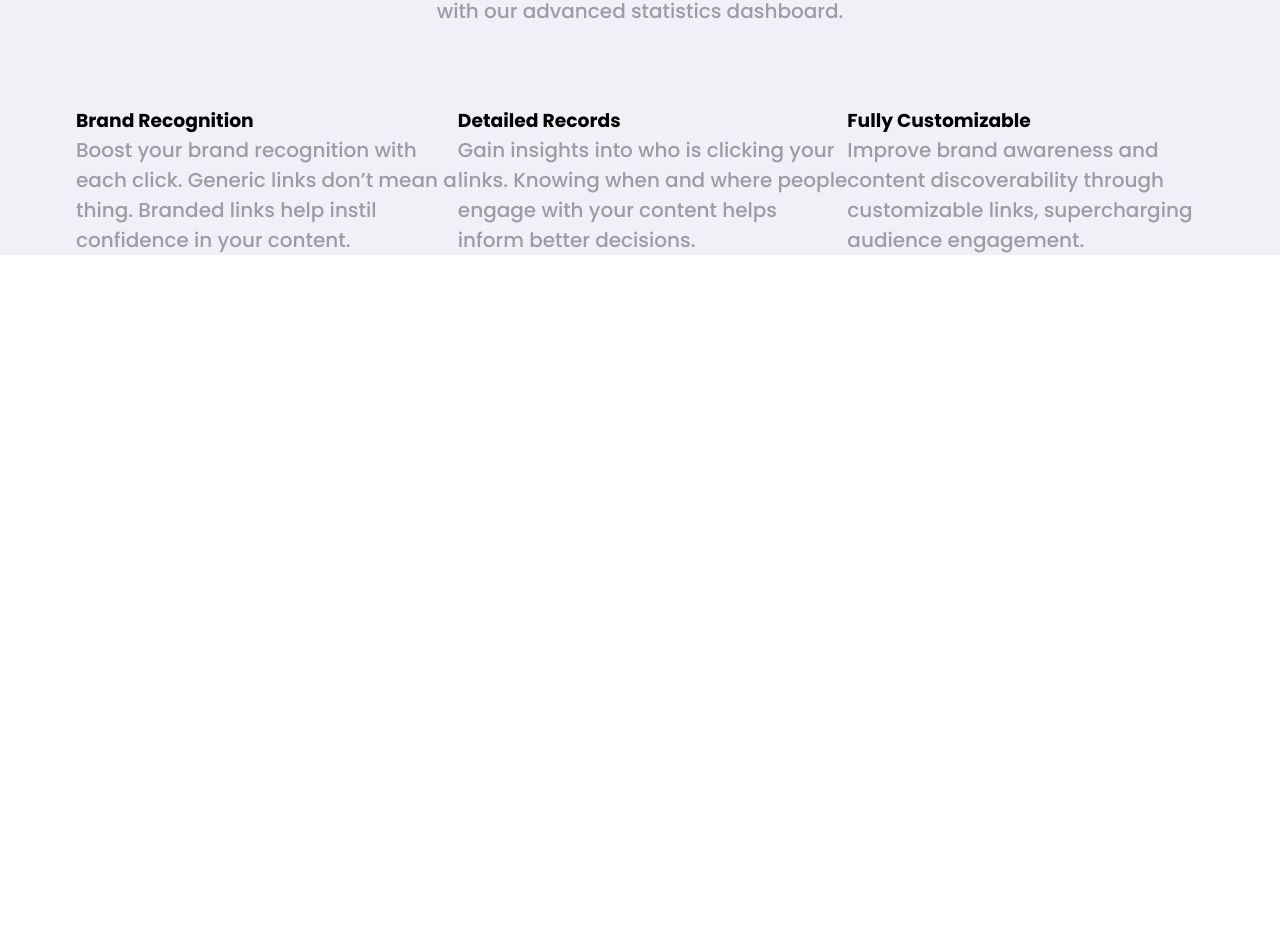
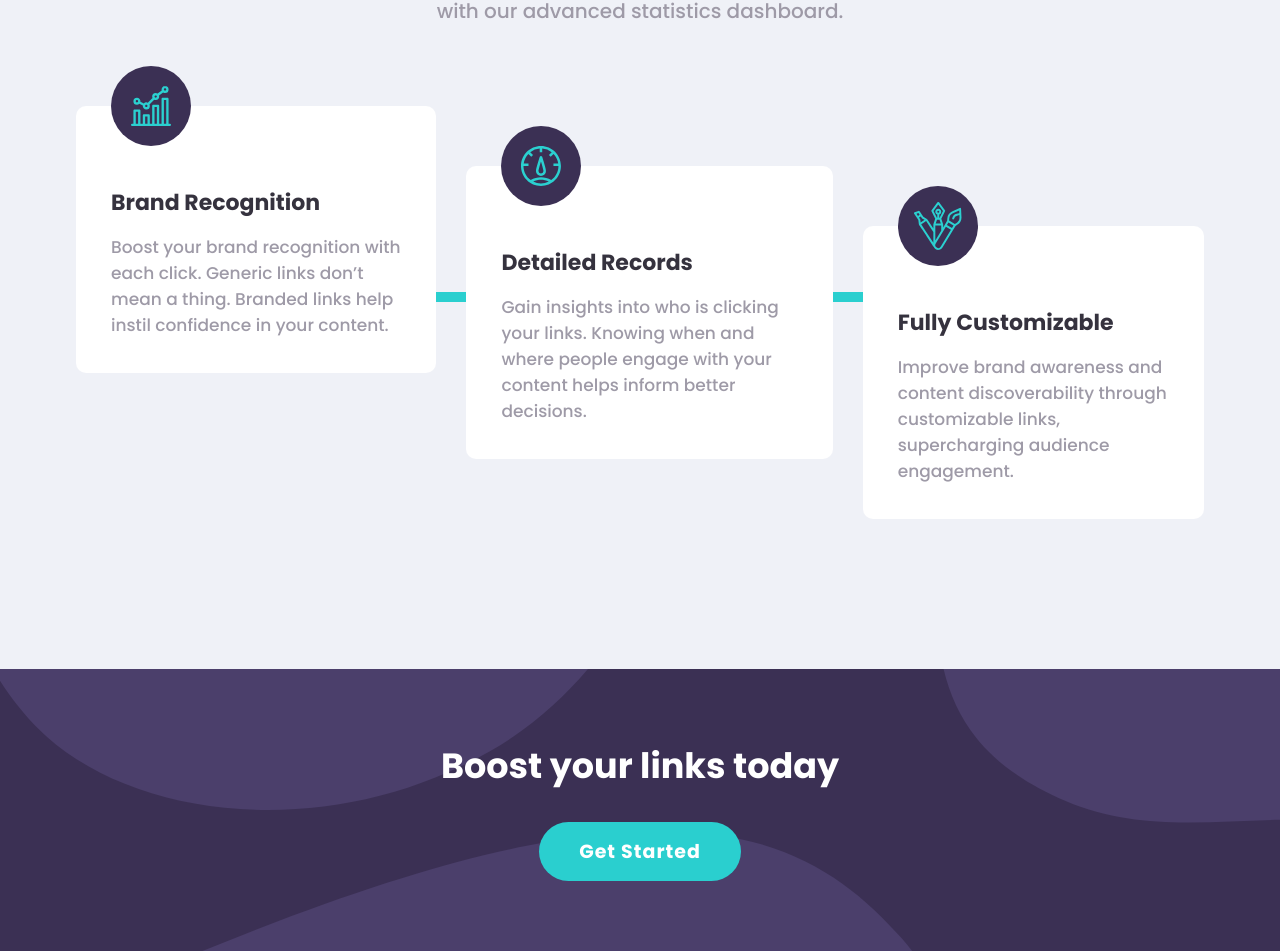
Before and after one commit to r-kocjan/Shortly, a React (Create React App) app: page / in a window 1280 px wide. Shown: the part 1296-2247 px from the top of the page. Before the commit the page ends 1551 px from the top, so only its background shows below. Built offline with nearby package versions, Linux system fonts and the light colour scheme.

Commit message:
Finished main section

```diff
--- a/src/App.css
+++ b/src/App.css
@@ -39,6 +39,14 @@
   color: var(--very-dark-blue);
   margin-bottom: 1.5rem;
 }
+.heading-3 {
+  font-size: 2.2rem;
+  margin-bottom: 1.5rem;
+  color: var(--very-dark-blue);
+}
+.white {
+  color: #fff;
+}
 .paragraph {
   font-size: 2.2rem;
   width: 50%;
--- a/src/App.js
+++ b/src/App.js
@@ -1,4 +1,5 @@
 import "./App.css";
+import Boost from "./components/Boost";
 import Header from "./components/Header";
 import Hero from "./components/Hero";
 import Main from "./components/Main";
@@ -9,6 +10,7 @@ function App() {
       <Header />
       <Hero />
       <Main />
+      <Boost />
     </div>
   );
 }
--- /dev/null
+++ b/src/components/Boost.js
@@ -0,0 +1,30 @@
+import React from "react";
+import styled from "styled-components";
+const Boost = () => {
+  return (
+    <Full>
+      <Container>
+        <h2 className="heading-2 white">Boost your links today</h2>
+        <button className="button button-cyan button-big">Get Started</button>
+      </Container>
+    </Full>
+  );
+};
+
+const Full = styled.div`
+  padding: 7rem;
+  background-color: var(--dark-violet);
+  background-image: url("/images/bg-boost-desktop.svg");
+  background-size: cover;
+  background-repeat: no-repeat;
+`;
+const Container = styled.section`
+  width: 1128px;
+  margin: 0 auto;
+  text-align: center;
+  h2 {
+    margin-bottom: 3rem;
+  }
+`;
+
+export default Boost;
--- a/src/components/Main.js
+++ b/src/components/Main.js
@@ -18,6 +18,9 @@ const Main = () => {
         </p>
         <Cards>
           <div className="card">
+            <div className="icon">
+              <img src="/images/icon-brand-recognition.svg" alt="recognition" />
+            </div>
             <h3 className="heading-3">Brand Recognition</h3>
             <p className="paragraph">
               Boost your brand recognition with each click. Generic links don’t
@@ -26,6 +29,9 @@ const Main = () => {
             </p>
           </div>
           <div className="card">
+            <div className="icon">
+              <img src="/images/icon-detailed-records.svg" alt="records" />
+            </div>
             <h3 className="heading-3">Detailed Records</h3>
             <p className="paragraph">
               Gain insights into who is clicking your links. Knowing when and
@@ -34,6 +40,9 @@ const Main = () => {
             </p>
           </div>
           <div className="card">
+            <div className="icon">
+              <img src="/images/icon-fully-customizable.svg" alt="custom" />
+            </div>
             <h3 className="heading-3">Fully Customizable</h3>
             <p className="paragraph">
               Improve brand awareness and content discoverability through
@@ -53,6 +62,7 @@ const Container = styled.section`
   width: 1128px;
   margin: 0 auto;
   text-align: center;
+  padding-bottom: 15rem;
   .results {
     margin-bottom: 5rem;
   }
@@ -63,7 +73,7 @@ const Container = styled.section`
 `;
 
 const Shorten = styled.div`
-  background-image: url("/images/bg-boost-desktop.svg");
+  background-image: url("/images/bg-shorten-desktop.svg");
   width: 100%;
   padding: 5.6rem 7rem;
   background-size: cover;
@@ -100,10 +110,51 @@ const Shorten = styled.div`
 const Cards = styled.div`
   display: flex;
   text-align: left;
+  align-items: flex-start;
   margin-top: 8rem;
-  p {
-    margin: 0;
+  position: relative;
+  z-index: 1;
+  &::before {
+    content: "";
+    display: block;
     width: 100%;
+    height: 1rem;
+    top: 45%;
+    background-color: var(--cyan);
+    position: absolute;
+    z-index: -1;
+  }
+  .card {
+    background-color: var(--white);
+    padding: 3.5rem;
+    padding-top: 0;
+    border-radius: 1rem;
+
+    &:nth-of-type(2) {
+      margin-top: 6rem;
+    }
+    &:nth-of-type(3) {
+      margin-top: 12rem;
+    }
+
+    .icon {
+      background-color: var(--dark-violet);
+      border-radius: 50%;
+      width: 80px;
+      transform: translateY(-50%);
+      height: 80px;
+      display: flex;
+      align-items: center;
+      justify-content: center;
+    }
+    p {
+      margin: 0;
+      width: 100%;
+      font-size: 1.7rem;
+    }
+  }
+  .card:not(:last-child) {
+    margin-right: 3rem;
   }
 `;
 
```
Also changed, not shown: src/components/Footer.js (added, +7 -0 lines).
